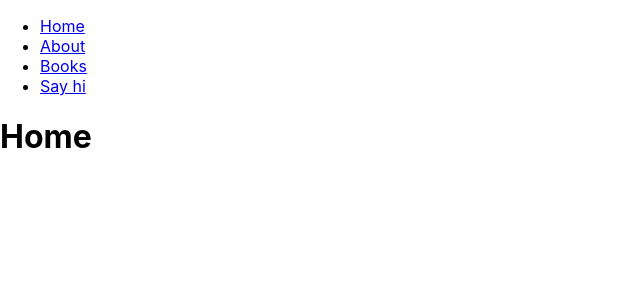
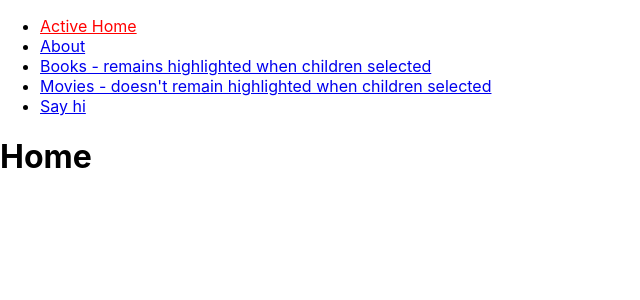
Before and after one commit to peterekey/wds_20230409_routers, a React (Create React App) app: page / in a window 1280 px wide. Shown: the top 300 px of the page, without its empty margins (0-640 px from the left). Built offline with nearby package versions, Linux system fonts and the light colour scheme.

Commit message:
NavLink component

```diff
--- a/src/App.css
+++ b/src/App.css
@@ -1,3 +1,11 @@
+a.activeClass:hover {
+  background-color: lime
+}
+
+.active {
+  color: pink;
+}
+
 .App {
   text-align: center;
 }
--- a/src/App.js
+++ b/src/App.js
@@ -1,5 +1,5 @@
 import './App.css';
-import { Link, useRoutes } from 'react-router-dom';
+import { NavLink, Link, useRoutes } from 'react-router-dom';
 import { Home } from './pages/Home';
 import { NotFound } from './pages/NotFound'
 import { BookRoutes } from './pages/BookRoutes';
@@ -7,6 +7,8 @@
 import { NewBook } from './pages/NewBook';
 import { Book } from './pages/Book';
 import { About } from './pages/About';
+import { MovieLayout } from './pages/MovieLayout';
+import { Movie } from './pages/Movie';
 
 function App() {
   let element = useRoutes([
@@ -33,6 +35,28 @@
       ]
     },
     {
+      path: "movies",
+      element: <MovieLayout />,
+      children: [
+        {
+          index: true,
+          element: <h1>MovieList</h1>
+        },
+        {
+          path: ":id",
+          element: <Movie />
+        },
+        {
+          path: "new",
+          element: <h1>New Movie</h1>
+        }
+      ]
+    },
+    {
+      path: "about",
+      element: <About />
+    },
+    {
       path: 'hi',
       element: <h1>Hi</h1>
     },
@@ -45,10 +69,25 @@
     <>
       <nav>
             <ul>
-            <li><Link to="/" reloadDocument>Home</Link></li>
-            <li><Link to="about" element={<About />}>About</Link></li>
-            <li><Link to="/books">Books</Link></li>
-            <li><Link to="/hi">Say hi</Link></li>
+            <li>
+              <NavLink
+                to="/"
+                className={({ isActive}) => {
+                  return isActive ? "activeClass" : "inActiveClass"
+                }}
+                style={({ isActive }) => {
+                  return isActive ? { color: "red"} : {}
+                }}
+              >
+                {({isActive}) => {
+                  return isActive ? "Active Home" : "Home"
+                }}
+              </NavLink>
+              </li>
+            <li><NavLink to="about" element={<About />}>About</NavLink></li>
+            <li><NavLink to="/books">Books - remains highlighted when children selected</NavLink></li>
+            <li><NavLink end to="/movies">Movies - doesn't remain highlighted when children selected</NavLink></li>
+            <li><NavLink to="/hi">Say hi</NavLink></li>
             </ul>
         </nav>
       { element }
--- /dev/null
+++ b/src/pages/Movie.js
@@ -0,0 +1,8 @@
+import { useParams } from 'react-router-dom';
+
+export function Movie () {
+    const { id } = useParams()
+    return (
+        <h1>Movie { id }</h1>
+    )
+}
--- /dev/null
+++ b/src/pages/MovieLayout.js
@@ -0,0 +1,13 @@
+import { Outlet, NavLink } from 'react-router-dom';
+
+export function MovieLayout () {
+    return (
+        <>
+            <h1>Movies</h1>
+            <NavLink to="/movies/1">Movie 1</NavLink><br />
+            <NavLink to="/movies/2">Movie 2</NavLink><br />
+            <NavLink to="/movies/new">New movie</NavLink>
+            <Outlet />
+        </>
+    )
+}
```
